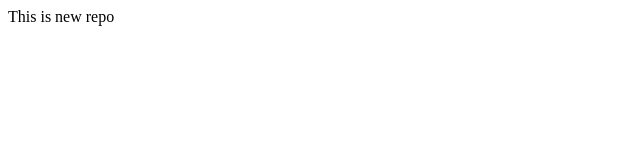
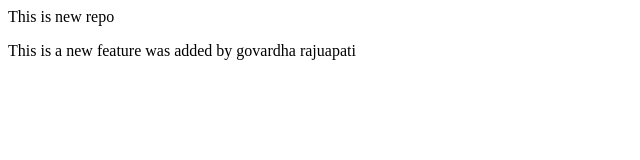
Before and after one commit to manaclgstudent/localrepo, a plain HTML site: page index.html in a window 1280 px wide. Shown: the whole page, without its empty margins (0-640 px from the left). Drawn offline with Linux system fonts and the light colour scheme.

Commit message:
just add some text in p

```diff
--- a/index.html
+++ b/index.html
@@ -1 +1,3 @@
 <p>This is new repo</p>
+
+<p>This is a new feature was added by govardha rajuapati</p>
```
